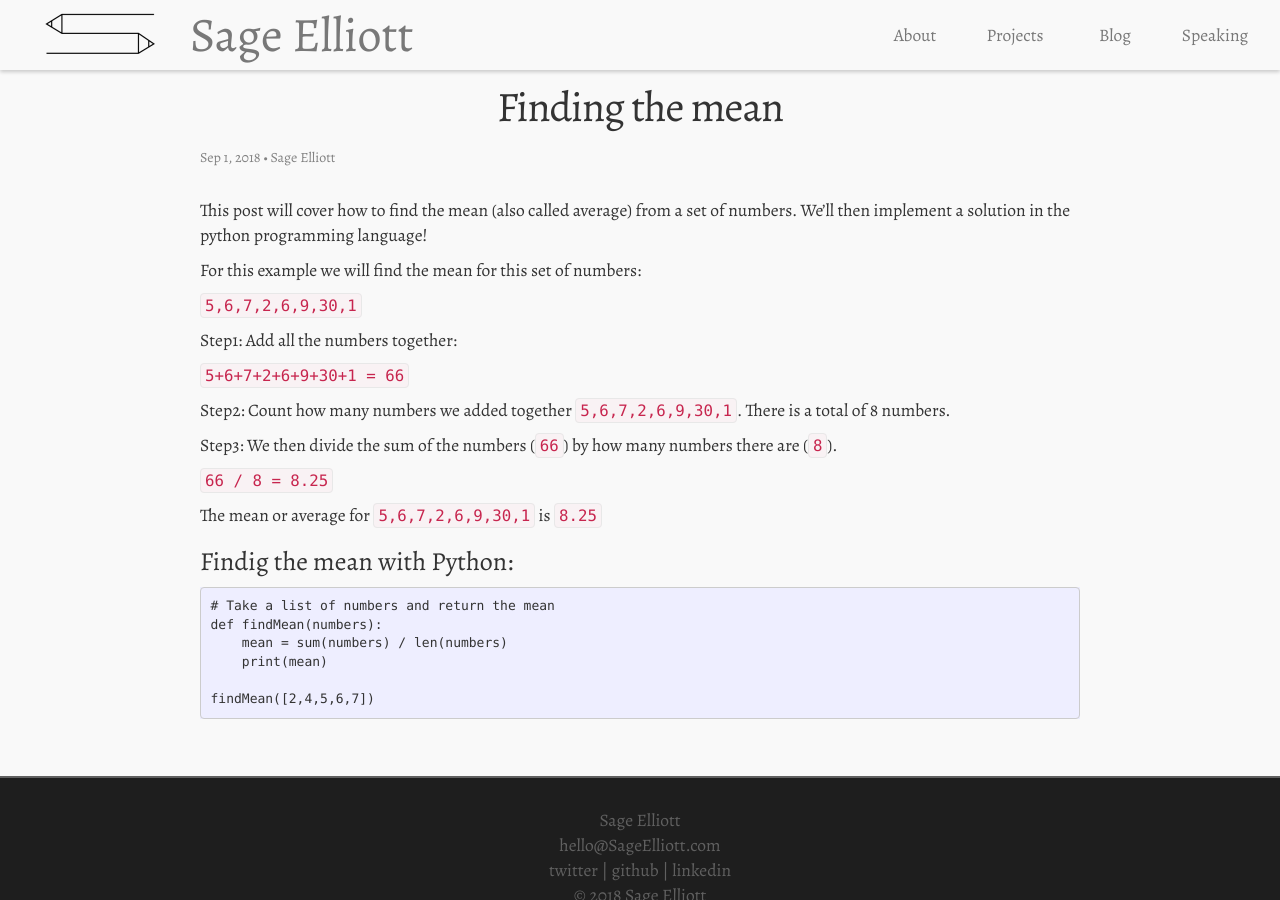
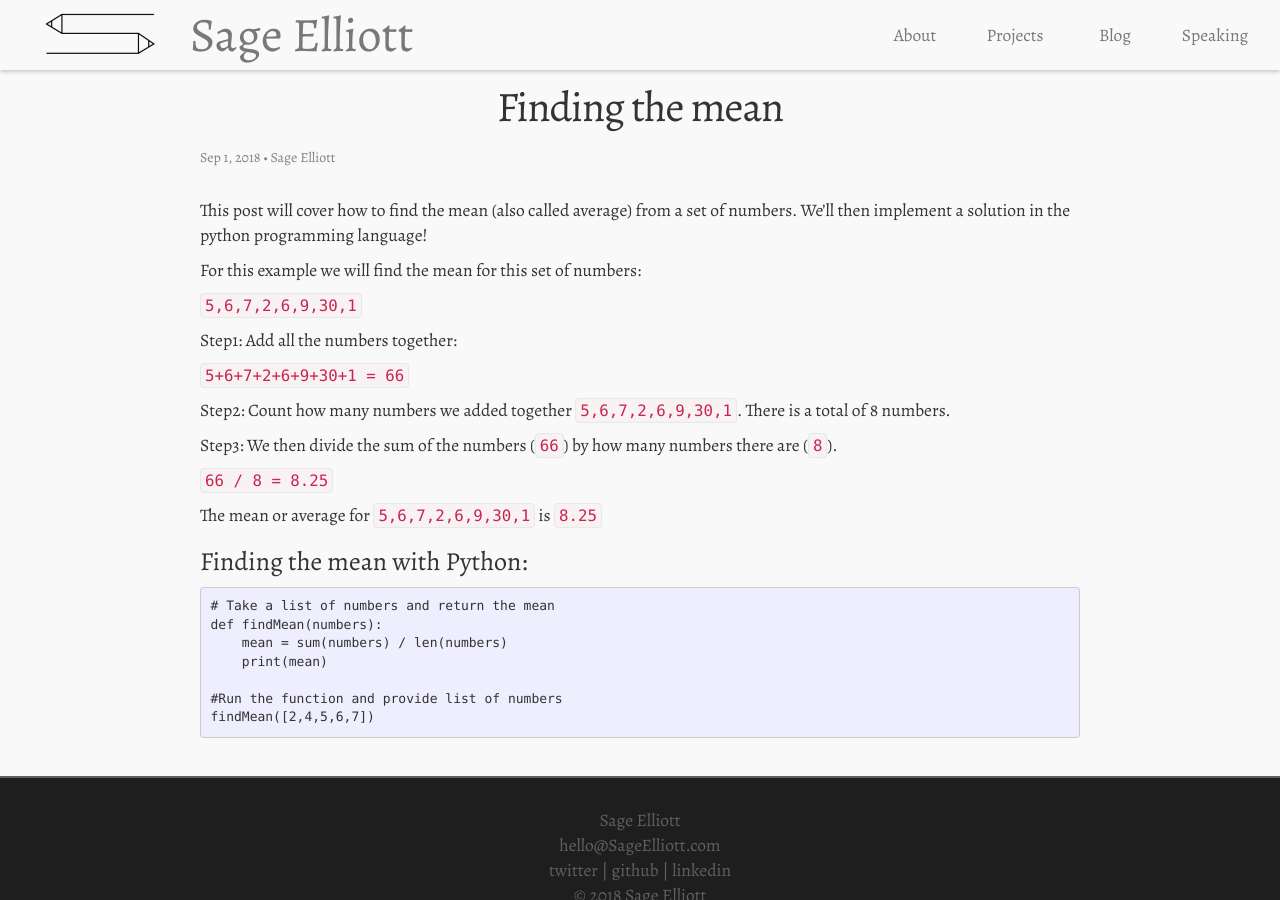
Before and after one commit to sagecodes/sage-blog, a Jekyll site: the page built from _posts/blog/math/2018-09-01-post-finding-the-mean.markdown, in a window 1280 px wide. Built offline with Jekyll 4.4.1, drawn with Linux system fonts in a browser that asks for light colours; nearby versions of some CDN libraries; some web fonts are replaced.

Commit message:
Fix spelling and add comment

````diff
--- a/_posts/blog/math/2018-09-01-post-finding-the-mean.markdown
+++ b/_posts/blog/math/2018-09-01-post-finding-the-mean.markdown
@@ -27,7 +27,7 @@ Step3: We then divide the sum of the numbers (`66`) by how many numbers there ar
 
 The mean or average for `5,6,7,2,6,9,30,1` is `8.25`
 
-### Findig the mean with Python:
+### Finding the mean with Python:
 
 ```
 # Take a list of numbers and return the mean
@@ -35,5 +35,6 @@ def findMean(numbers):
     mean = sum(numbers) / len(numbers)
     print(mean)
 
+#Run the function and provide list of numbers
 findMean([2,4,5,6,7])
 ```
````
